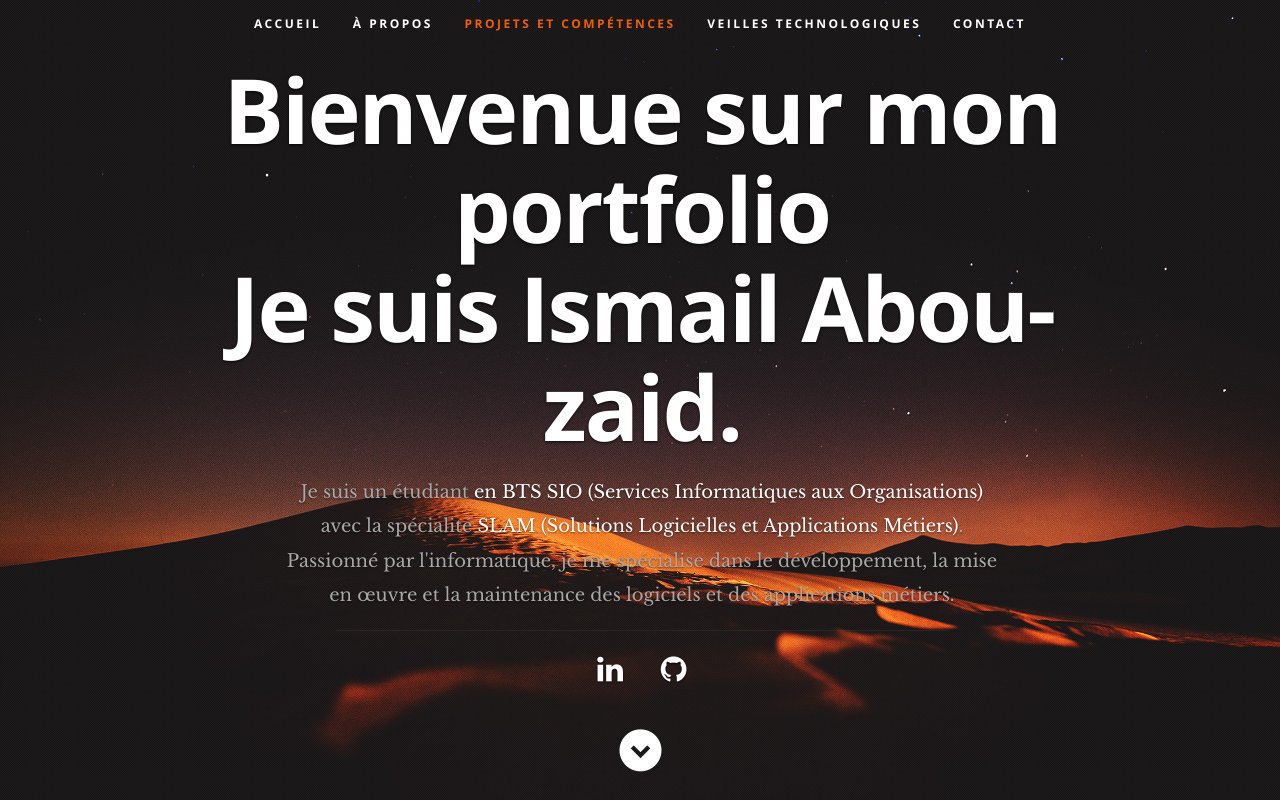
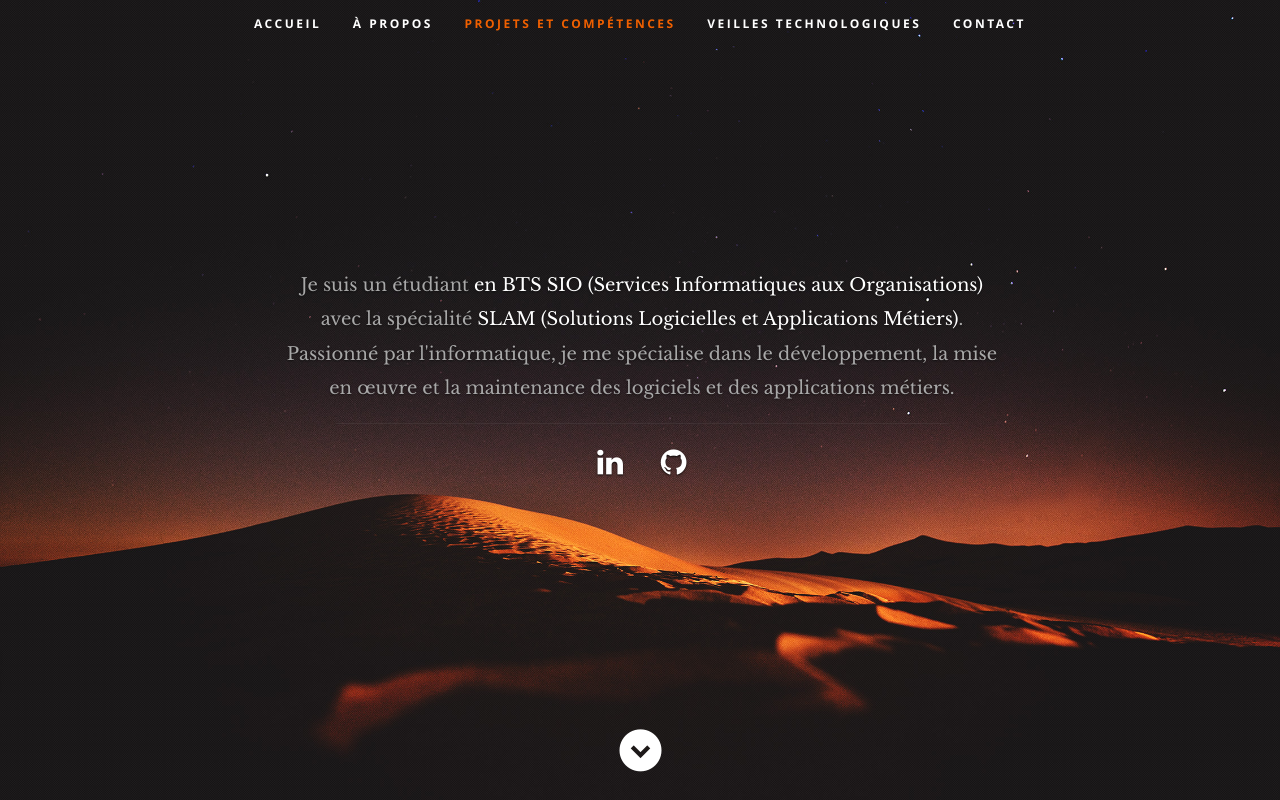
Before and after one commit to ismail885/PortfolioIsmail, a plain HTML site: page index.html in a window 1280 px wide. Shown: the top 800 px of the page. Drawn offline with nearby package versions, Linux system fonts and the light colour scheme.

Commit message:
sixth commit

```diff
--- a/index.html
+++ b/index.html
@@ -40,7 +40,7 @@
 
       <div class="row banner">
          <div class="banner-text">
-            <h1 class="responsive-headline">Bienvenue sur mon portfolio<br>Je suis Ismail Abou-zaid.</h1>
+            <!-- <h1 class="responsive-headline">Bienvenue sur mon portfolio<br>Je suis Ismail Abou-zaid.</h1> -->
 
             <h3>Je suis un étudiant <span>en BTS SIO (Services Informatiques aux Organisations)</span> avec la
                spécialité <span>SLAM (Solutions Logicielles et Applications Métiers)</span>. Passionné par
```
